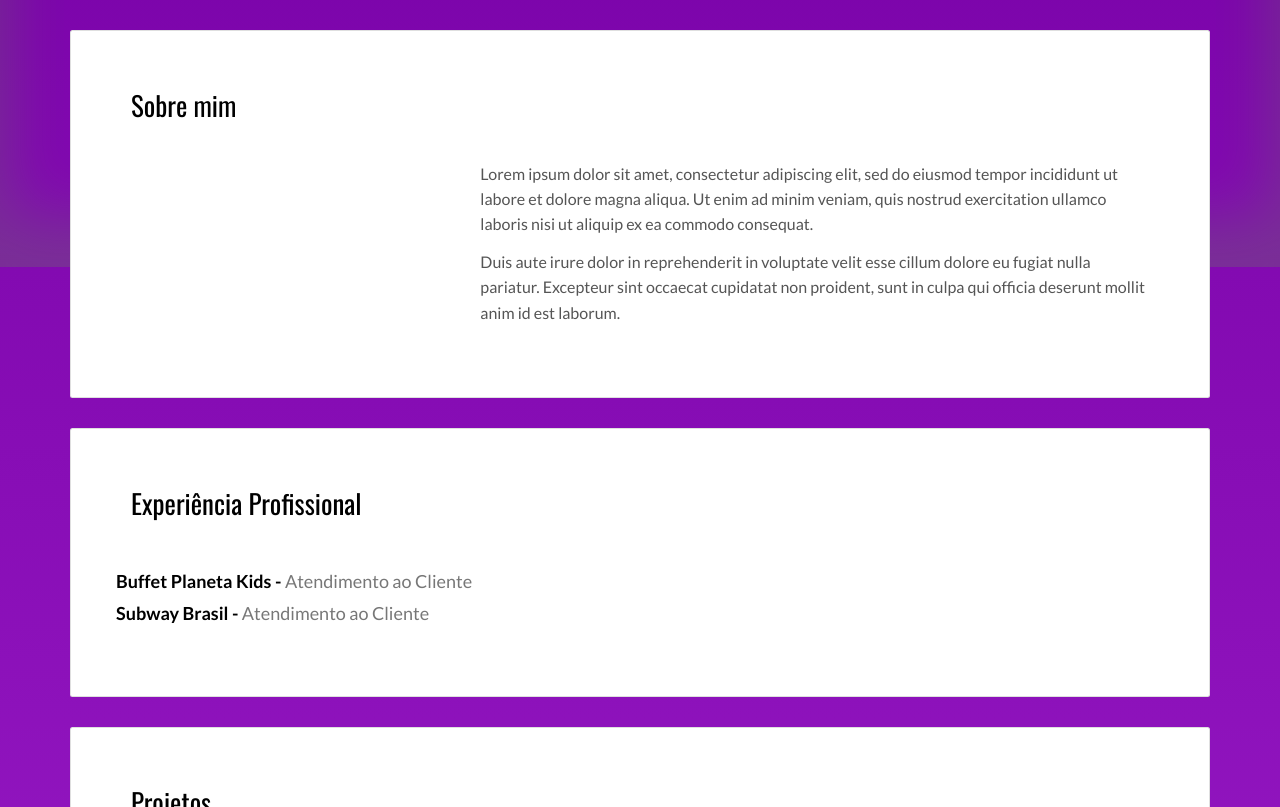
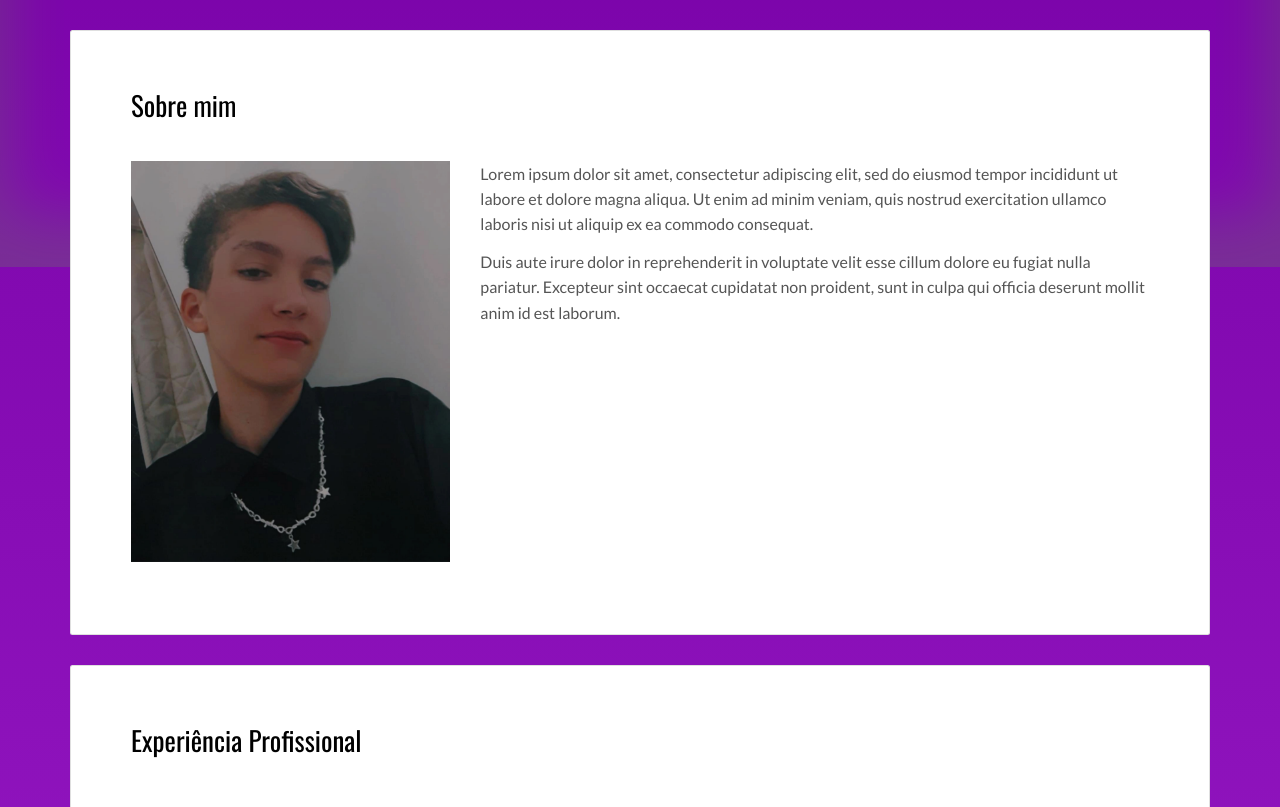
Before and after one commit to AkluKun/MeuCurriculo, a plain HTML site: page index.html in a window 1280 px wide. Shown: the part 293-1100 px from the top of the page. Drawn offline with nearby package versions, Linux system fonts and the light colour scheme.

Commit message:
Add files via upload

```diff
--- a/index.html
+++ b/index.html
@@ -61,7 +61,7 @@
             <h2>Sobre mim</h2>
             <div class="row">
               <div class="col-md-4">
-                <p><img src="./novo/assets/image/img-01.jpg" class="img-responsive" alt=""></p>
+                <p><img src="./assets/images/img-01.jpg" class="img-responsive" alt=""></p>
               </div>
               <div class="col-md-8">
 
```
